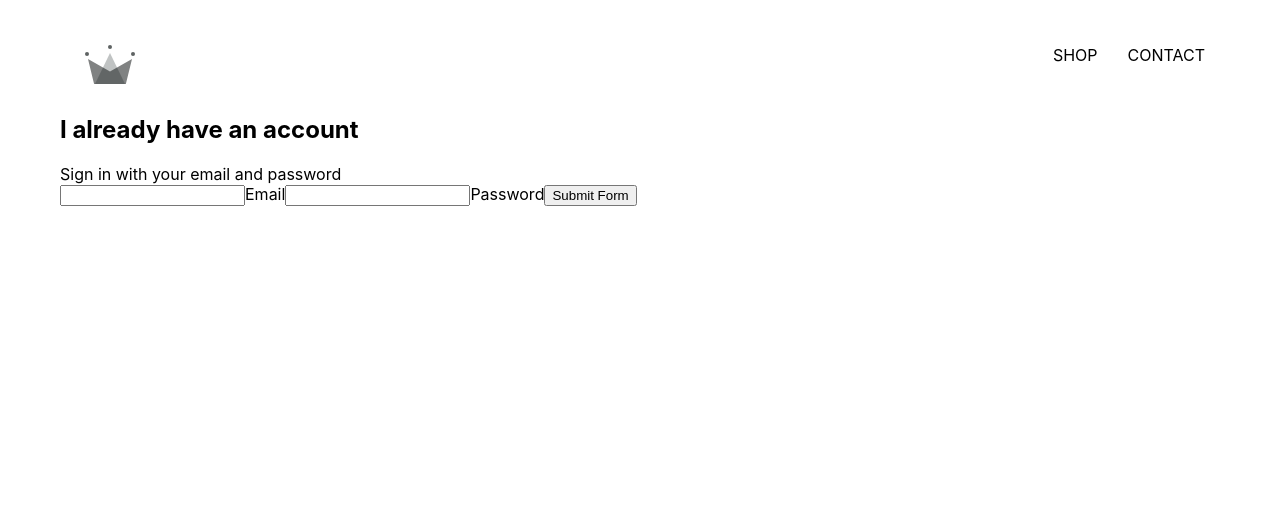
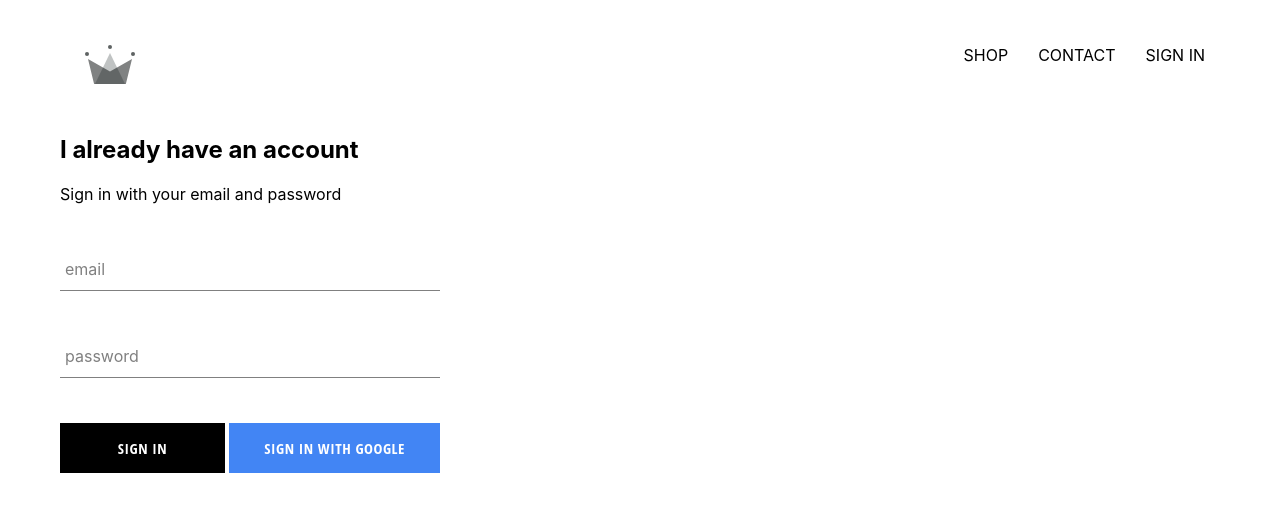
Before and after one commit to dragonraij/crwn-clothing, a React (Create React App) app: page /signin in a window 1280 px wide. Shown: the top 512 px of the page. Built offline with nearby package versions, Linux system fonts and the light colour scheme; no server answers; the HTML template or start-up script is replaced by a standard one.

Commit message:
Integrated firebase into application, create sign in page with component

```diff
--- a/package.json
+++ b/package.json
@@ -3,6 +3,7 @@
   "version": "0.1.0",
   "private": true,
   "dependencies": {
+    "firebase": "^7.2.2",
     "node-sass": "^4.12.0",
     "react": "^16.10.2",
     "react-dom": "^16.10.2",
--- a/src/App.css
+++ b/src/App.css
@@ -7,3 +7,7 @@
     text-decoration: none;
     color: black;
 }
+
+*{
+    box-sizing: border-box;
+}
--- a/src/App.js
+++ b/src/App.js
@@ -7,13 +7,37 @@
 import ShopPage from "./pages/shop/shop.component";
 import Header from './components/header/header.component'
 import SignInAndSignUpPage from './pages/sign-in-and-sign-up/sign-in-and-sign-up.component'
+import {auth} from './firebase/firebase.utils';
 
 
+class App extends React.Component {
 
-function App() {
+  constructor() {
+    super();
+
+    this.state = {
+      currentUser: null
+    }
+  }
+
+  unsubscribeFromAuth = null;
+
+  componentDidMount() {
+    this.unsubscribeFromAuth = auth.onAuthStateChanged(user => {
+      this.setState({currentUser: user});
+
+      console.log(user);
+    });
+  }
+
+  componentWillUnmount() {
+    this.unsubscribeFromAuth();
+  }
+
+  render() {
     return (
       <div>
-      <Header/>
+        <Header currentUser={this.state.currentUser}/>
         <Switch>
           <Route exact path="/" component={HomePage} />
           <Route path="/shop" component={ShopPage} />
@@ -23,4 +47,6 @@
     );
   }
 
+}
+
 export default App;
--- /dev/null
+++ b/src/components/custom-button/custom-button.component.jsx
@@ -0,0 +1,14 @@
+import React from "react";
+
+import "./custom-button.styles.scss";
+
+const CustomButton = ({ children, isGoogleSignIn, ...otherProps }) => (
+  <button
+    className={`${isGoogleSignIn ? "google-sign-in" : ""} custom-button`}
+    {...otherProps}
+  >
+    {children}
+  </button>
+);
+
+export default CustomButton;
--- /dev/null
+++ b/src/components/custom-button/custom-button.styles.scss
@@ -0,0 +1,32 @@
+.custom-button {
+    min-width: 165px;
+    width: auto;
+    height: 50px;
+    letter-spacing: 0.5px;
+    line-height: 50px;
+    padding: 0 35px 0 35px;
+    font-size: 15px;
+    background-color: black;
+    color: white;
+    text-transform: uppercase;
+    font-family: 'Open Sans Condensed';
+    font-weight: bolder;
+    border: none;
+    cursor: pointer;
+
+    &:hover {
+      background-color: white;
+      color: black;
+      border: 1px solid black;
+    }
+
+    &.google-sign-in {
+      background-color: #4285f4;
+      color: white;
+
+      &:hover {
+        background-color: #357ae8;
+        border: none;
+      }
+    }
+  }
--- /dev/null
+++ b/src/components/form-input/form-input.component.jsx
@@ -0,0 +1,18 @@
+import React from "react";
+
+import "./form-input.styles.scss";
+
+const FormInput = ({handleChange, label, ...otherProps}) => (
+  <div className="group">
+    <input className="form-input" onChange={handleChange} {...otherProps} />
+    {label ? (
+      <label
+        className={`${otherProps.value.length ? "shrink" : ""} form-input-label`}
+      >
+      {label}
+      </label>
+    ) : null}
+  </div>
+);
+
+export default FormInput;
--- /dev/null
+++ b/src/components/form-input/form-input.styles.scss
@@ -0,0 +1,54 @@
+$sub-color: grey;
+$main-color: black;
+
+@mixin shrinkLabel {
+  top: -14px;
+  font-size: 12px;
+  color: $main-color;
+}
+
+.group {
+  position: relative;
+  margin: 45px 0;
+
+  .form-input {
+    background: none;
+    background-color: white;
+    color: $sub-color;
+    font-size: 18px;
+    padding: 10px 10px 10px 5px;
+    display: block;
+    width: 100%;
+    border: none;
+    border-radius: 0;
+    border-bottom: 1px solid $sub-color;
+    margin: 25px 0;
+
+    &:focus {
+      outline: none;
+    }
+
+    &:focus ~ .form-input-label {
+      @include shrinkLabel();
+    }
+  }
+
+  input[type='password'] {
+    letter-spacing: 0.3em;
+  }
+
+  .form-input-label {
+    color: $sub-color;
+    font-size: 16px;
+    font-weight: normal;
+    position: absolute;
+    pointer-events: none;
+    left: 5px;
+    top: 10px;
+    transition: 300ms ease all;
+
+    &.shrink {
+      @include shrinkLabel();
+    }
+  }
+}
--- a/src/components/header/header.component.jsx
+++ b/src/components/header/header.component.jsx
@@ -1,22 +1,29 @@
 import React from "react";
 import { Link } from "react-router-dom";
+
+import { auth } from "../../firebase/firebase.utils";
 
 import { ReactComponent as Logo } from "../../assets/crown.svg";
 
 import "./header.styles.scss";
 
-const Header = () => (
+const Header = ({ currentUser }) => (
   <div className="header">
-    <Link className='logo-container' to="/">
-      <Logo className='logo'/>
+    <Link className="logo-container" to="/">
+      <Logo className="logo" />
     </Link>
-    <div className='options'>
-    <Link className='option' to='/shop'>
-    SHOP
-    </Link>
-    <Link className='option' to='/contact'>
-    CONTACT
-    </Link>
+    <div className="options">
+      <Link className="option" to="/shop">
+        SHOP
+      </Link>
+      <Link className="option" to="/contact">
+        CONTACT
+      </Link>
+      {currentUser ? (
+        <div className="option" onClick={() => auth.signOut()}>SIGN OUT</div>
+      ) : (
+        <Link className='option' to='/signin'>SIGN IN</Link>
+      )}
     </div>
   </div>
 );
--- a/src/components/header/header.styles.scss
+++ b/src/components/header/header.styles.scss
@@ -20,6 +20,7 @@
 
       .option {
         padding: 10px 15px;
+        cursor: pointer;
       }
     }
   }
--- a/src/components/sign-in/sign-in.component.jsx
+++ b/src/components/sign-in/sign-in.component.jsx
@@ -1,6 +1,11 @@
 import React from "react";
 
 import "./sign-in.styles.scss";
+
+import FormInput from "../form-input/form-input.component";
+import CustomButton from "../custom-button/custom-button.component";
+
+import { signInWithGoogle } from "../../firebase/firebase.utils";
 
 class SignIn extends React.Component {
   constructor(props) {
@@ -12,10 +17,20 @@
     };
   }
 
+  handleSubmit = event => {
+    event.preventDefault();
+    this.setState({email:'', password: ''});
+  };
+
   handleChange = event => {
     const { value, name } = event.target;
 
     this.setState({ [name]: value });
+  };
+
+  handleSignIn = event => {
+    event.preventDefault();
+    signInWithGoogle();
   };
 
   render() {
@@ -25,24 +40,29 @@
         <span>Sign in with your email and password</span>
 
         <form onSubmit={this.handleSubmit}>
-          <input
-            name="email"
-            type="email"
-            onChange={this.handleChange}
+          <FormInput
+            name='email'
+            type='email'
+            handleChange={this.handleChange}
             value={this.state.email}
+            label="email"
             required
           />
-          <label>Email</label>
-          <input
-            name="password"
-            type="password"
+
+          <FormInput
+            name='password'
+            type='password'
             value={this.state.password}
-            onChange={this.handleChange}
+            handleChange={this.handleChange}
+            label="password"
             required
           />
-          <label>Password</label>
-
-          <input type="submit" value="Submit Form" />
+          <div className='buttons'>
+          <CustomButton type='submit'>Sign In</CustomButton>
+          <CustomButton onClick={this.handleSignIn} isGoogleSignIn>
+            Sign In with Google
+          </CustomButton>
+          </div>
         </form>
       </div>
     );
--- a/src/components/sign-in/sign-in.styles.scss
+++ b/src/components/sign-in/sign-in.styles.scss
@@ -0,0 +1,14 @@
+.sign-in{
+    width: 380px;
+    display: flex;
+    flex-direction: column;
+
+    .title {
+        margin: 10px 0;
+    }
+
+    .buttons {
+        display: flex;
+        justify-content: space-between;
+    }
+}
--- /dev/null
+++ b/src/firebase/firebase.utils.js
@@ -0,0 +1,23 @@
+import firebase from "firebase/app";
+import "firebase/firestore";
+import "firebase/auth";
+
+const config = {
+  apiKey: "AIzaSyBtnuboh3XTrwWA4uni2Mj_GQkbxWSgiWw",
+  authDomain: "crwn-db-28a93.firebaseapp.com",
+  databaseURL: "https://crwn-db-28a93.firebaseio.com",
+  projectId: "crwn-db-28a93",
+  storageBucket: "crwn-db-28a93.appspot.com",
+  messagingSenderId: "961108233575",
+  appId: "1:961108233575:web:eaad7cfbb684fb540c33c2",
+  measurementId: "G-GCXMSFHWQH"
+};
+
+firebase.initializeApp(config);
+
+export const auth = firebase.auth();
+export const firestore = firebase.firestore();
+const provider = new firebase.auth.GoogleAuthProvider();
+provider.setCustomParameters({ prompt: "select_account" });
+export const signInWithGoogle = () => auth.signInWithPopup(provider);
+export default firebase;
```
Also changed, not shown: 1 other file (tests, documents, lock files or other folders). Lines whose indentation alone changed are shown as unchanged.
